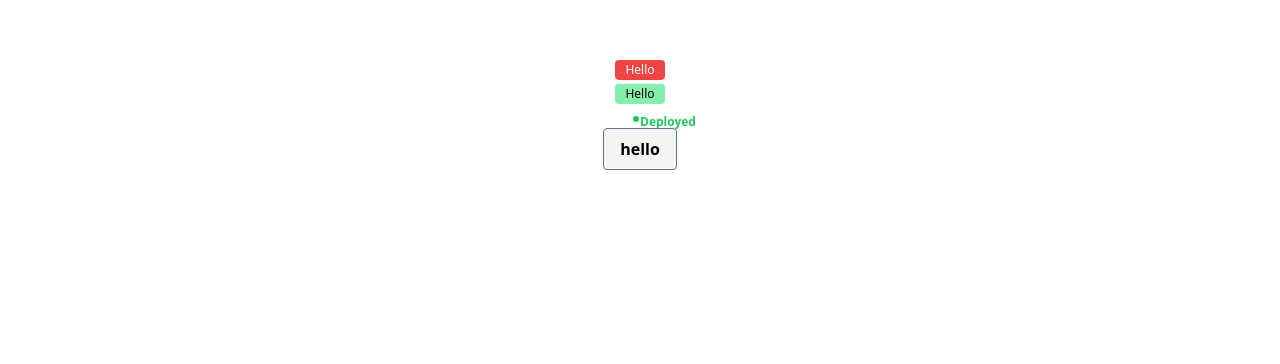
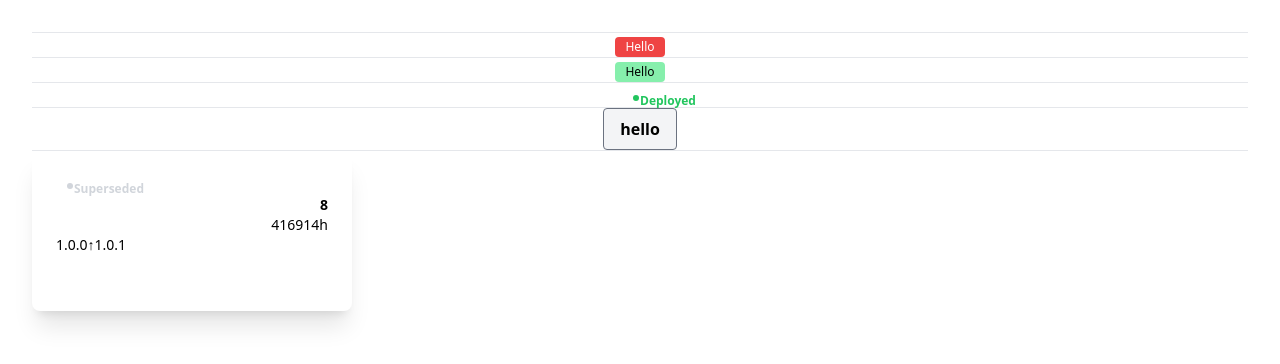
Before and after one commit to komodorio/helm-dashboard, a React (Vite) app in the folder dashboard/: page / in a window 1280 px wide. Shown: the top 364 px of the page. Built offline with nearby package versions, Linux system fonts and the light colour scheme.

Commit message:
Added revisionCard, and conditional rendering for version upgrade/downgrade and time since revision started.

```diff
--- a/dashboard/src/App.tsx
+++ b/dashboard/src/App.tsx
@@ -2,18 +2,21 @@ import './App.css'
 import Badge from './components/Badge'
 import Status from './components/Status'
 import Button from './components/Button'
+import RevisionCard from './components/RevisionCard'
 function App() {
   return (
     <div>
-      <br />
+      <hr />
       <Badge type="error"> Hello </Badge>
-      <br />
+      <hr />
       <Badge type="success"> Hello </Badge>
-      <br />
+      <hr />
       <Status statusCode="Deployed" />
-      <br />
-      <Button> hello</Button>
-      <br />
+      <hr />
+      <Button onClick={()=>{return}}> hello</Button>
+      <hr />
+      <RevisionCard revisionDate={new Date('August 19, 1975 23:15:30')}
+        revision={"8"} previousVersion={"1.0.0"} currentVersion={"1.0.1"} statusCode={"Superseded"}/>
     </div>
   )
 }
--- a/dashboard/src/components/Button.tsx
+++ b/dashboard/src/components/Button.tsx
@@ -3,23 +3,27 @@
  * This component is a generic button component using tailwind.
  * You can include an optional icon.
  * You can pass the action to be done when the button is clicked using
- *    the action prop.
+ *    the onClick prop.
  *
  * Props:
  *
  * @param children: children
- * @param action:
+ * @param onClick: () => void
  *
  *
  */
 
 import React from 'react'
 import '../index.css'
-type ClickHandler = (arg: string) => void;
-export default function Button({children, action}: {children: React.ReactNode, action: ClickHandler}): JSX.Element{
-return(<>
-    <button className="border border-gray-500 bg-gray-100 hover:bg-gray-200 text-black font-bold py-2 px-4 rounded">
+// this is a type declaration for the action prop.
+// it is a function that takes a string as an argument and returns void.
+
+export default function Button({children, onClick}: {children: React.ReactNode, onClick: ()=>void}): JSX.Element{
+return(
+  <>
+    <button onClick={onClick} className="border border-gray-500 bg-gray-100 hover:bg-gray-200 text-black font-bold py-2 px-4 rounded">
         {children}
     </button>
-</>);
+  </>
+);
 }
--- /dev/null
+++ b/dashboard/src/components/RevisionCard.tsx
@@ -0,0 +1,110 @@
+/**
+ * @file RevisionCard.tsx
+ *
+ * @description RevisionCard component.
+ * This componenent is used to display the revision card.
+ * It consists of the Status element, the revision number,
+ * the revision age, the previous version, the current
+ * version, and a symbol in between to indicate if this is
+ * an update or a downgrade.
+ * It uses tailwind css classes for styling.
+ * The Status element is sticked to the top left corner.
+ * The revision number is sticked to the top right corner.
+ * The revision age is sticked to the bottom right corner.
+ * The version-change sub part is sticked to the
+ * bottom left corner.
+ * The card is bordered with
+ * slightly rounded corners and includes the aformentioned parts.
+ * The card is clickable and will redirect to the revision, with additional
+ * information about the revision.
+ *
+ * The Status is displayed using the Status component.
+ * The Status component needs the following props:
+ * - statusCode: the status code of the revision, which
+ *     can be one of the following:
+ *     - 'Deployed' (green)
+ *     - 'Superseded' (grey)
+ *     - 'Failed' (red)
+ * The revision number is displayed directly, and
+ * a revision prop with the revision number needs to be
+ * passed to the RevisionCard component.
+ *
+ * The revision age is displayed directly, and is
+ * calculated from the revivision date prop.
+ * - the calculation is take the current date and time
+ *    and subtract the revision date and time from it.
+ * - the result is then converted to a string and
+ *   displayed.
+ * - the revision date prop needs to be passed to the
+ *  RevisionCard component.
+ * - the revision date prop is a Date object.
+ *
+ * The version-change sub part is displayed directly, and the previous
+ * and current version props need to be passed to the RevisionCard.
+ * the correct symbol is displayed based on the previous and current
+ * automatically, and the symbol is displayed directly.
+ * it's an up-arrow if the current version is higher than the previous,
+ * and a down-arrow if the current version is lower than the previous.
+ *
+ * Props:
+ * @param {string} revision - the revision number
+ * @param {Date} revisionDate - the revision date
+ * @param {string} previousVersion - the previous version
+ * @param {string} currentVersion - the current version
+ * @param {string} statusCode - the status code
+ *
+ * @returns {JSX.Element} - the RevisionCard component
+ *
+ * TODO: implement correct comparison of version strings.
+ *
+ */
+
+import React from 'react';
+import '../index.css';
+import Status from './Status';
+export default function RevisionCard({revision, revisionDate,
+ previousVersion, currentVersion, statusCode}:
+ { revision: string, revisionDate: Date,
+previousVersion: string, currentVersion: string,
+statusCode: 'Deployed' | 'Superseded' | 'Failed' }):
+ JSX.Element {
+    return (
+      <div className="card h-40 w-80">
+        {/* the status is displayed in the top left corner, using the Status component */}
+        {/* and also using tailwind css classes */}
+        <div className="flex flex-row justify-start items-start">
+          <Status statusCode={statusCode} />
+        </div>
+        {/* the revision number is displayed in the top right corner */}
+        {/* and also using tailwind css classes */}
+        <div className="flex flex-row justify-end items-start">
+          <span className="text-sm font-bold">{revision}</span>
+        </div>
+        {/* the revision age is displayed in the bottom right corner */}
+        {/* using  tailwind css classes */}
+        {/* if the revision was made longer than 60 seconds ago, the time is displayed in minutes */}
+        {/* if the revision was made longer than 60 minutes ago, the time is displayed in hours */}
+        <div className="flex flex-row justify-end items-end">
+          <span className="text-sm font-light">
+            {Math.floor((Date.now() - revisionDate.getTime()) / 1000) < 60 ?
+              Math.floor((Date.now() - revisionDate.getTime()) / 1000) + 's' :
+              Math.floor((Date.now() - revisionDate.getTime()) / 1000 / 60) < 60 ?
+                Math.floor((Date.now() - revisionDate.getTime()) / 1000 / 60) + 'm' :
+                Math.floor((Date.now() - revisionDate.getTime()) / 1000 / 60 / 60) + 'h'
+            }
+          </span>
+        </div>
+        {/* the version-change sub part is displayed in the bottom left corner */}
+        {/* and also using tailwind css classes */}
+        <div className="flex flex-row justify-start items-end">
+          <span className="text-sm font-light">{previousVersion}</span>
+          {/* the correct symbol is displayed based on the previous and current */}
+          {/* automatically, and the symbol is displayed directly */}
+          {/* it's an up-arrow if the current version is higher than the previous, */}
+          {/* and a down-arrow if the current version is lower than the previous */}
+          {currentVersion > previousVersion ? <span className="text-sm font-light"> &#8593; </span> : <span className="text-sm font-light"> &#8595; </span>}
+          <span className="text-sm font-light">{currentVersion}</span>
+        </div>
+      </div>
+    );
+}
--- a/dashboard/src/index.css
+++ b/dashboard/src/index.css
@@ -1,3 +1,11 @@
 @tailwind base;
 @tailwind components;
 @tailwind utilities;
+@layer components{
+.card {
+    background-color: theme('colors.white');
+    border-radius: theme('borderRadius.lg');
+    padding: theme('spacing.6');
+    box-shadow: theme('boxShadow.xl');
+  }
+}
```
